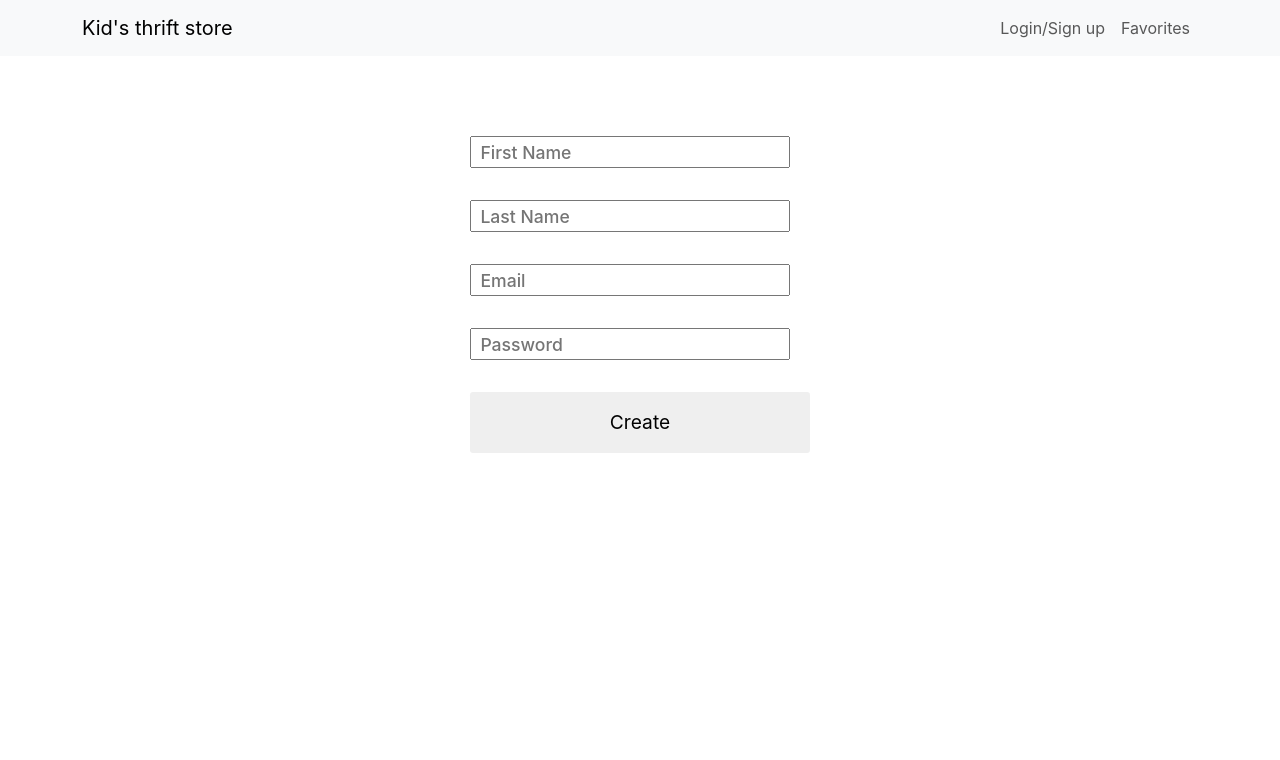
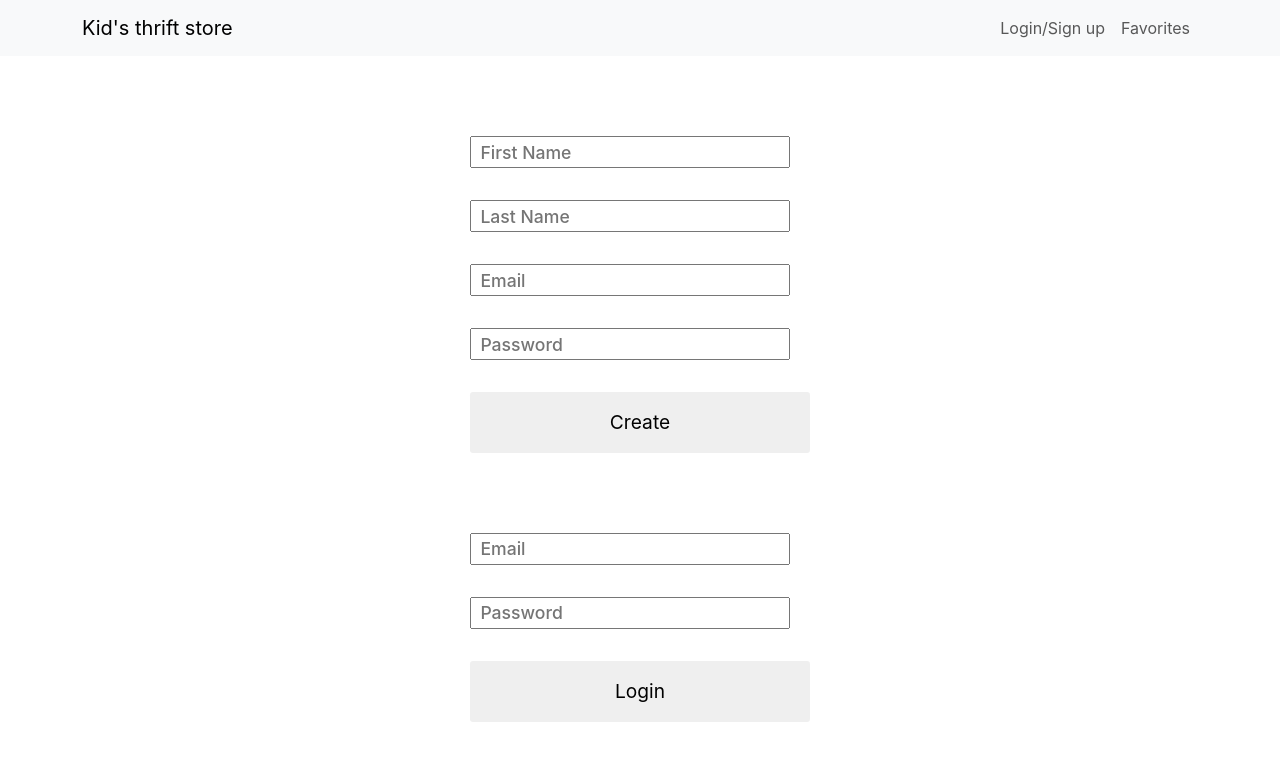
Before and after one commit to renatahafemann/thriftshopFrontend, a React (Create React App) app: page /login in a window 1280 px wide. Shown: the top 760 px of the page. Built offline with nearby package versions, Linux system fonts and the light colour scheme.

Commit message:
set up login and create account

```diff
--- a/src/components/App/App.js
+++ b/src/components/App/App.js
@@ -7,6 +7,7 @@ import Home from '../../pages/home';
 import Topbar from '../Header/Topbar';
 import ProductByCategory from '../Category/Category';
 import ProductDetails from '../ProductDetails/productDetails';
+
 
 
 
--- a/src/components/Header/Topbar.js
+++ b/src/components/Header/Topbar.js
@@ -2,8 +2,9 @@ import React from "react";
 import Container from 'react-bootstrap/Container';
 import Nav from 'react-bootstrap/Nav';
 import Navbar from 'react-bootstrap/Navbar';
+import Button from 'react-bootstrap/Button';
 
-function Topbar() {
+function Topbar({isLogged}) {
   return (
     <Navbar expand="lg" className="bg-body-tertiary">
       <Container>
@@ -12,7 +13,7 @@ function Topbar() {
         <div className="d-flex justify-content-end">
         <Navbar.Collapse id="basic-navbar-nav">
           <Nav className="me-auto">
-            <Nav.Link href="/login">Login/Sign up</Nav.Link>
+          { isLogged ? <Nav.Link href="#">Logout</Nav.Link> : <Nav.Link href="/login">Login/Sign up</Nav.Link>  }
             <Nav.Link href="/favorites">Favorites</Nav.Link>
           </Nav>
         </Navbar.Collapse>
--- /dev/null
+++ b/src/components/Login/CheckLogin.js
@@ -0,0 +1,107 @@
+import React, {useState} from "react";
+import '../Signup/NewAccount.css'
+
+function CheckLogin(){
+
+    const [email, setEmail] = useState("");
+    const [password, setPassword] = useState("");
+    const [emailError, setEmailError] = useState('');
+    const [passwordError, setPasswordError] = useState('');
+    const [firstName, setFirstName] = useState('');
+
+
+    let handleSubmit = async (e) => {
+        e.preventDefault();
+
+        try {
+          let res = await fetch("/clients/login", {
+            method: "POST",
+            headers: {
+                "Accept": "application/json",
+                "Content-Type": "application/json"
+              },
+            body: JSON.stringify({
+                email: email,
+                password: password,
+            }),
+          });
+          const data = await res.json();
+          if (res.status === 200) {
+            setEmail("");
+            setPassword("");
+            setEmailError("");
+            setPasswordError("");
+
+            alert(`Hello ${data.firstName}`);
+
+          } else {
+            setEmailError(data.message);
+          }
+        } catch (err) {
+          console.log(err);
+        }
+      };
+
+    let checkError = async (e) => {
+        e.preventDefault();
+
+        try {
+          let res = await fetch("/verification/login", {
+            method: "POST",
+            headers: {
+                "Accept": "application/json",
+                "Content-Type": "application/json"
+              },
+            body: JSON.stringify({
+
+                email: email,
+                password: password,
+            }),
+          });
+          const data = await res.json();
+            if(data.fieldErrors) {
+              data.fieldErrors.forEach(fieldError => {
+                if(fieldError.field === 'email'){
+                  setEmailError(fieldError.message);
+                }
+                if(fieldError.field === 'password'){
+                  setPasswordError(fieldError.message);
+                }
+              });
+            } else {
+                handleSubmit(e);
+            }
+        }
+         catch (err) {
+          console.log(err);
+        }
+      };
+
+
+      return (
+        <div className="NewAccount">
+          <form onSubmit={checkError}>
+
+            { emailError ? <span style={{ color: 'red', fontSize: '12px'}}>{emailError}</span> : '' }
+            <input
+              type="text"
+              value={email}
+              placeholder="Email"
+              onChange={(e) => {setEmail(e.target.value); setEmailError('')}}
+            />
+            { passwordError ? <span style={{ color: 'red', fontSize: '12px'}}>{passwordError}</span> : '' }
+            <input
+              type="password"
+              value={password}
+              placeholder="Password"
+              onChange={(e) => {setPassword(e.target.value); setPasswordError('')}}
+            />
+
+            <button type="submit">Login</button>
+
+          </form>
+        </div>
+      );
+    }
+
+export default CheckLogin;
--- a/src/components/Login/NewAccount.js
+++ b/src/components/Signup/NewAccount.js
@@ -50,7 +50,7 @@ function NewAccount(){
         e.preventDefault();
 
         try {
-            let res = await fetch("/login", {
+            let res = await fetch("/verification/newAccount", {
               method: "POST",
               headers: {
                   "Accept": "application/json",
@@ -63,8 +63,8 @@ function NewAccount(){
                   password: password,
               }),
             })
-          const data = await res.json()
-          .then((data) => {
+          const data = await res.json();
+
             if(data.fieldErrors) {
               data.fieldErrors.forEach(fieldError => {
                 if(fieldError.field === 'email'){
@@ -83,7 +83,7 @@ function NewAccount(){
             } else {
               handleSubmit(e);
             }
-          })} catch (err) {
+          } catch (err) {
             console.log(err);
           }
       };
--- a/src/pages/login.js
+++ b/src/pages/login.js
@@ -1,11 +1,15 @@
 import React from "react";
-import Signup from "../components/Login/signup";
-import NewAccount from "../components/Login/NewAccount";
+
+import NewAccount from "../components/Signup/NewAccount";
+import CheckLogin from "../components/Login/CheckLogin";
+
 
 function Login(){
     return(
         <>
             <NewAccount/>
+            <CheckLogin />
+
         </>
     )
 }
```
Also changed, not shown: src/components/Login/signup.js (added), src/components/Signup/NewAccount.css (renamed from src/components/Login/NewAccount.css).
